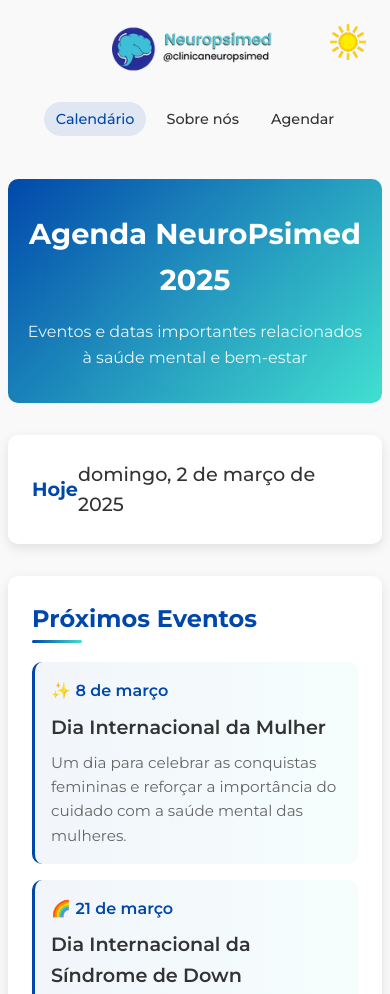
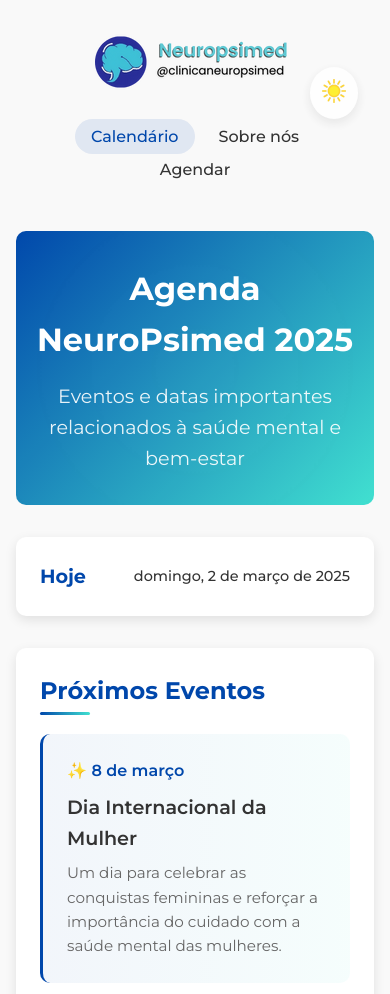
Before and after one commit to Famoliveira/site-datas-neuropsimed, a plain HTML site: page index.html in a window 390 px wide. Shown: the top 994 px of the page. Drawn offline with Linux system fonts and the light colour scheme.

Commit message:
Ajusta ícone de modo noturno e melhora responsividade em dispositivos móveis

```diff
--- a/styles.css
+++ b/styles.css
@@ -92,6 +92,12 @@ nav a:hover, nav a.active {
     cursor: pointer;
     outline: none;
     transition: var(--transition);
+}
+
+/* Reduzir o tamanho do ícone de modo claro/escuro */
+#dark-mode-toggle img {
+    width: 36px; /* Era 48px */
+    height: 36px; /* Era 48px */
 }
 
 /* Hero Section */
@@ -505,7 +511,7 @@ footer a:hover {
     color: var(--secondary-color);
 }
 
-.social-icons {
+social-icons {
     display: flex;
     gap: 1.5rem;
     align-items: center;
@@ -604,6 +610,12 @@ footer a:hover {
     .social-icons {
         flex-direction: column;
     }
+
+    /* Ajustar o tamanho do texto da data em dispositivos móveis */
+    #today-date {
+        font-size: 0.9rem; /* Reduzir tamanho da fonte em mobile */
+        word-break: break-word; /* Permite quebra de palavra se necessário */
+    }
 }
 
 /* Ajustes no header para mobile */
@@ -613,12 +625,24 @@ footer a:hover {
         padding: 1rem;
         gap: 1.5rem;
         width: 100%;
+        position: relative;
     }
 
     .header-right {
         width: 100%;
         flex-direction: column;
         gap: 1rem;
+        align-items: center; /* Centralizar itens */
+    }
+
+    .logo {
+        display: flex;
+        justify-content: center;
+        width: 100%;
+    }
+
+    .logo img {
+        height: 65px; /* Aumentado de 50px */
     }
 
     nav {
@@ -632,48 +656,47 @@ footer a:hover {
         gap: 0.5rem;
     }
 
-    nav a {
-        padding: 0.5rem 0.75rem;
-        font-size: 0.9rem;
+    .dark-mode-toggle {
+        position: fixed; /* Mudado de absolute para fixed */
+        bottom: 5rem; /* Posiciona acima do footer */
+        right: 1rem;
+        z-index: 1000; /* Garantir que fique acima de outros elementos */
+        background: var(--card-color); /* Adicionar fundo */
+        border-radius: 50%; /* Fazer circular */
+        padding: 0.5rem; /* Adicionar padding */
+        box-shadow: var(--shadow); /* Adicionar sombra */
+        transition: var(--transition);
+        opacity: 0.8; /* Deixa levemente transparente */
     }
 
-    .logo img {
-        height: 50px;
+    .dark-mode-toggle:hover {
+        opacity: 1; /* Volta à opacidade total ao passar o mouse */
     }
 
-    .dark-mode-toggle {
-        position: absolute;
-        top: 1rem;
-        right: 1rem;
+    #dark-mode-toggle {
+        padding: 0.25rem;
     }
 
     #dark-mode-toggle img {
-        width: 36px;
-        height: 36px;
+        width: 32px; /* Reduz um pouco mais o tamanho */
+        height: 32px;
+    }
+
+    #dark-mode-toggle img {
+        width: 26px; /* Reduzido para ficar mais proporcional */
+        height: 26px;
     }
 }
 
 /* Ajustes específicos para telas menores */
 @media (max-width: 425px) {
-    .container {
-        padding: 0.5rem;
+    .logo img {
+        height: 60px;
     }
 
-    .hero h2 {
-        font-size: 1.8rem;
-    }
-
-    .hero p {
-        font-size: 1rem;
-    }
-
-    .event-card, .month-card, .campaign-card {
-        padding: 1rem;
-    }
-
-    .month-grid, .campaigns-list {
-        grid-template-columns: 1fr;
-        gap: 1rem;
+    #dark-mode-toggle img {
+        width: 24px;
+        height: 24px;
     }
 }
 
@@ -688,7 +711,17 @@ footer a:hover {
     }
 
     #today-date {
-        font-size: 1rem;
+        font-size: 0.85rem;
+        line-height: 1.4;
+    }
+
+    .logo img {
+        height: 55px;
+    }
+
+    #dark-mode-toggle img {
+        width: 22px;
+        height: 22px;
     }
 }
 
@@ -708,6 +741,31 @@ footer a:hover {
 
     .event-card, .month-card, .campaign-card {
         padding: 0.75rem;
+    }
+
+    #today-date {
+        font-size: 0.75rem; /* Um pouco maior que antes */
+        letter-spacing: -0.2px; /* Menos comprimido que antes */
+        line-height: 1.4;
+        padding: 0 2px; /* Adiciona um pequeno padding lateral */
+    }
+
+    .logo img {
+        height: 50px;
+    }
+
+    .dark-mode-toggle {
+        bottom: 4rem; /* Um pouco mais próximo do footer */
+    }
+
+    #dark-mode-toggle img {
+        width: 28px; /* Ainda menor para telas pequenas */
+        height: 28px;
+    }
+
+    #dark-mode-toggle img {
+        width: 20px;
+        height: 20px;
     }
 }
 
```
Also changed, not shown: icon-noite.png.
